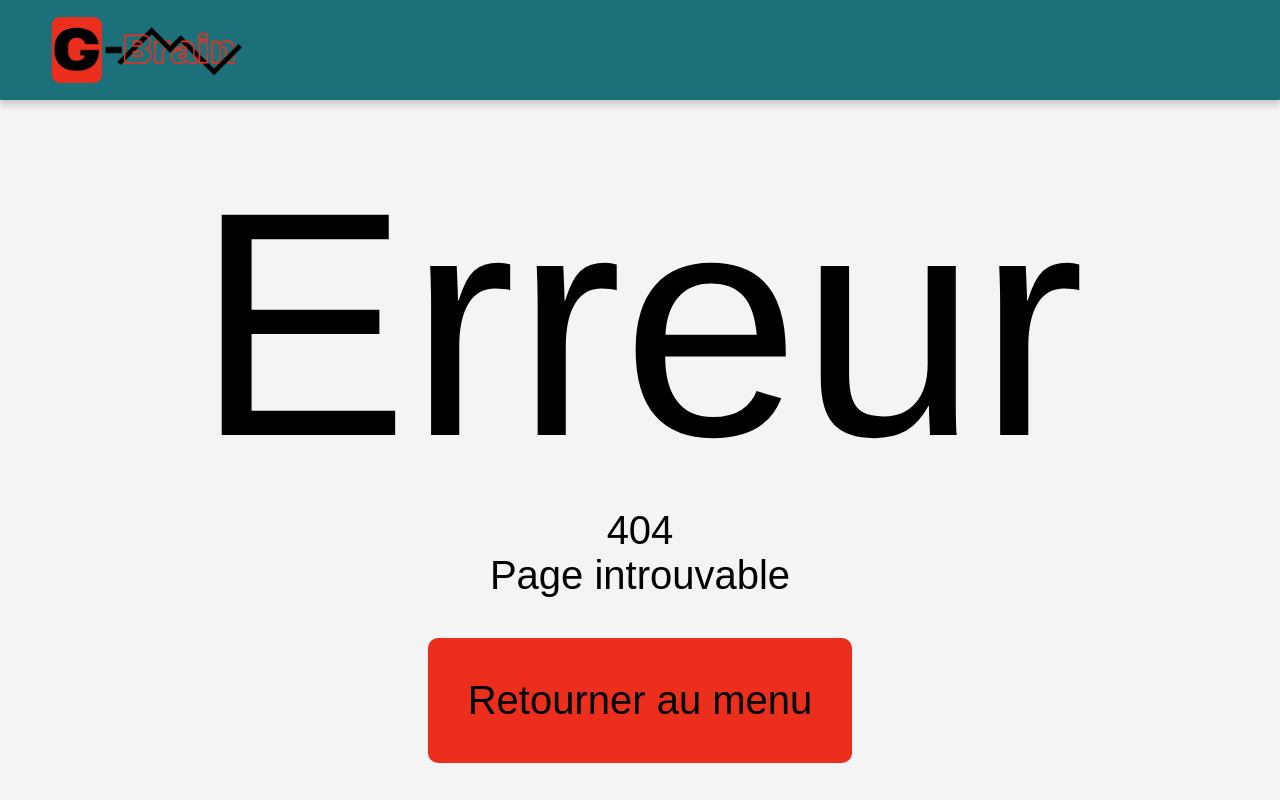
After one commit to spiderLambo/G-Brain, a Flask app: template templates/404.html in a window 1280 px wide. The commit adds this page. Run offline with Flask 3, Linux system fonts and the light colour scheme; the template is opened without the code that fills it, so the values that code supplies are empty.

Commit message:
Page d'erreur

```diff
--- a/app.py
+++ b/app.py
@@ -26,7 +26,14 @@ def searchapp(recherche):
 
         return redirect(f"/search/{action.get('rechercher')}")  # Rediriger
 
+    # Envoyer la page avec la recherche
     return render_template("g-brain_recherche.html", search=search(recherche))
+
+# Page d'erreur
+@app.errorhandler(404)
+def page_not_found(e):
+    return render_template('404.html'), 404
+
 
 
 if __name__ == "__main__":
--- /dev/null
+++ b/static/scripts/error.js
@@ -0,0 +1,15 @@
+const boutton = document.querySelector("button"); // Le boutton
+let nbDeplacement = 0; // Le nombre de déplacement qu'a fait le boutton
+
+// A chque fois que la souris bouge au dessu du boutton
+boutton.addEventListener("mousemove", (e) => {
+  // Maximum de déplacement
+  if (nbDeplacement < 20) {
+    // Déplacer le boutton
+    boutton.style.top = `${Math.floor(Math.random() * 200)}px`;
+    boutton.style.left = `${Math.floor(Math.random() * 500)}px`;
+    boutton.style.right = `${Math.floor(Math.random() * 500)}px`;
+    boutton.style.bottom = `${Math.floor(Math.random() * 200)}px`;
+    nbDeplacement += 1; // Incrémenter le nombre de déplacement
+  }
+});
--- /dev/null
+++ b/static/styles/error.css
@@ -0,0 +1,45 @@
+/* Réinitialisation */
+body {
+    margin: 0;
+    font-family: Arial, sans-serif;
+    background-color: #f4f4f4;
+    text-align: center;
+}
+
+/* En-tête */
+header {
+    display: flex;
+    align-items: center;
+    gap: 50px; /* Réduction de l'espace */
+    padding: 15px 50px;
+    background-color: #1c7079;
+    box-shadow: 0 4px 8px rgba(0, 0, 0, 0.2); /* Ajout d’une ombre */
+}
+
+header * {
+    height: 70px;
+}
+
+
+/* Texte d'erreur */
+p {
+    font-size: 5vh;
+}
+p::first-line {
+    font-size: 40vh;
+}
+
+
+/* Boutton */
+button {
+    padding: 5vh;
+    font-size: 5vh;
+    border-radius: 10px;
+    border: none;
+    background-color: #eb2f1c;
+    position: relative;
+}
+a {
+    text-decoration: none;
+    color: #000;
+}
--- /dev/null
+++ b/templates/404.html
@@ -0,0 +1,27 @@
+<!DOCTYPE html>
+<html lang="fr">
+  <head>
+    <meta charset="UTF-8" />
+    <title>Erreur</title>
+    <link
+      rel="stylesheet"
+      type="text/css"
+      href="{{ url_for('static', filename='styles/error.css') }}"
+    />
+  </head>
+  <body>
+    <header>
+      <img
+        src="{{ url_for('static', filename='images/Logo_complet.png') }}"
+        alt="Logo: G-Brain"
+        class="logo"
+      />
+    </header>
+
+    <p>Erreur 404<br />Page introuvable</p>
+
+    <button><a href="http://127.0.0.1:5000/">Retourner au menu</a></button>
+
+    <script src="{{ url_for('static', filename='scripts/error.js') }}"></script>
+  </body>
+</html>
```
Also changed, not shown: templates/g-brain_principal.html (+0 -22 lines), templates/g-brain_recherche.html (+0 -57 lines).
